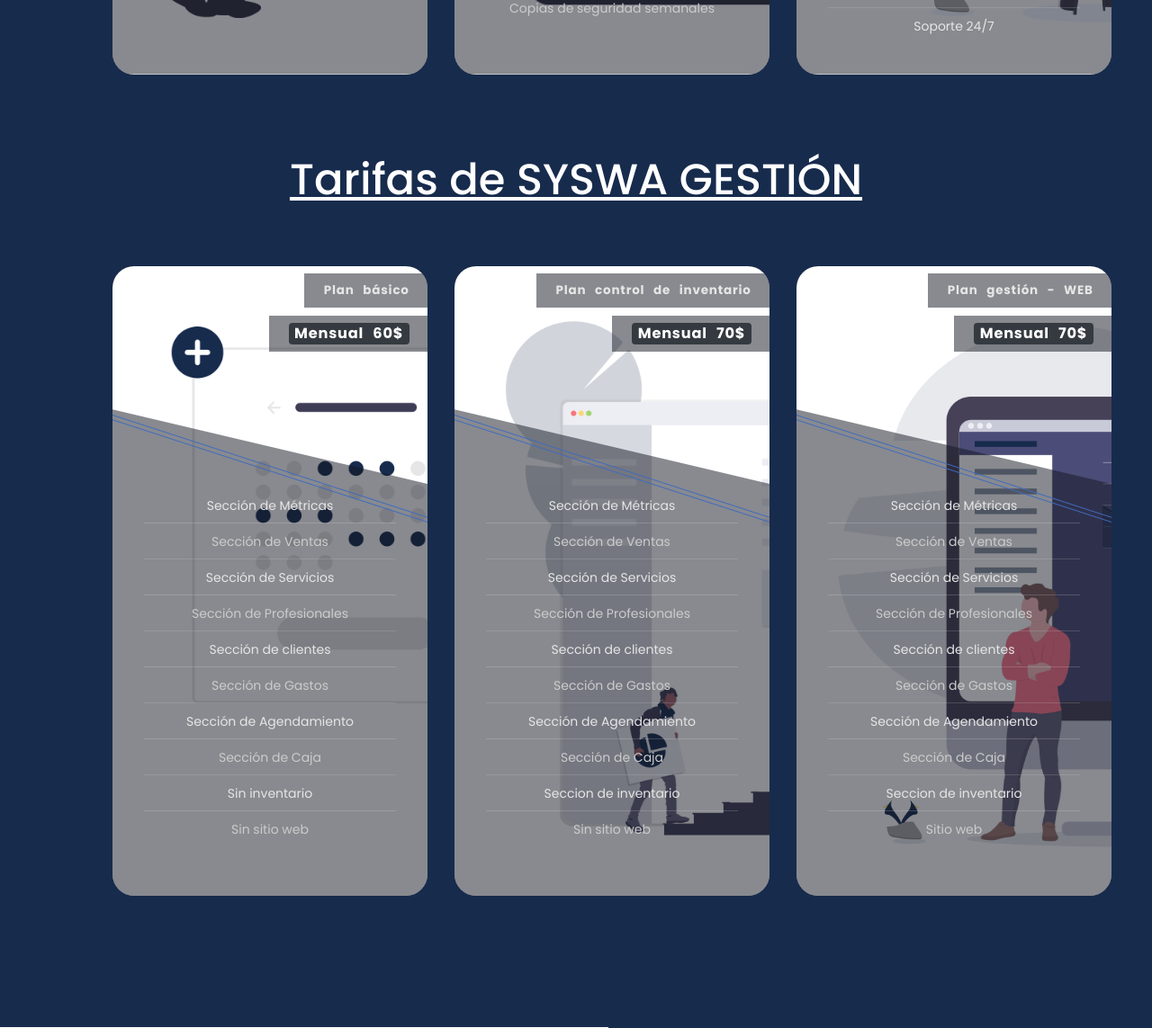
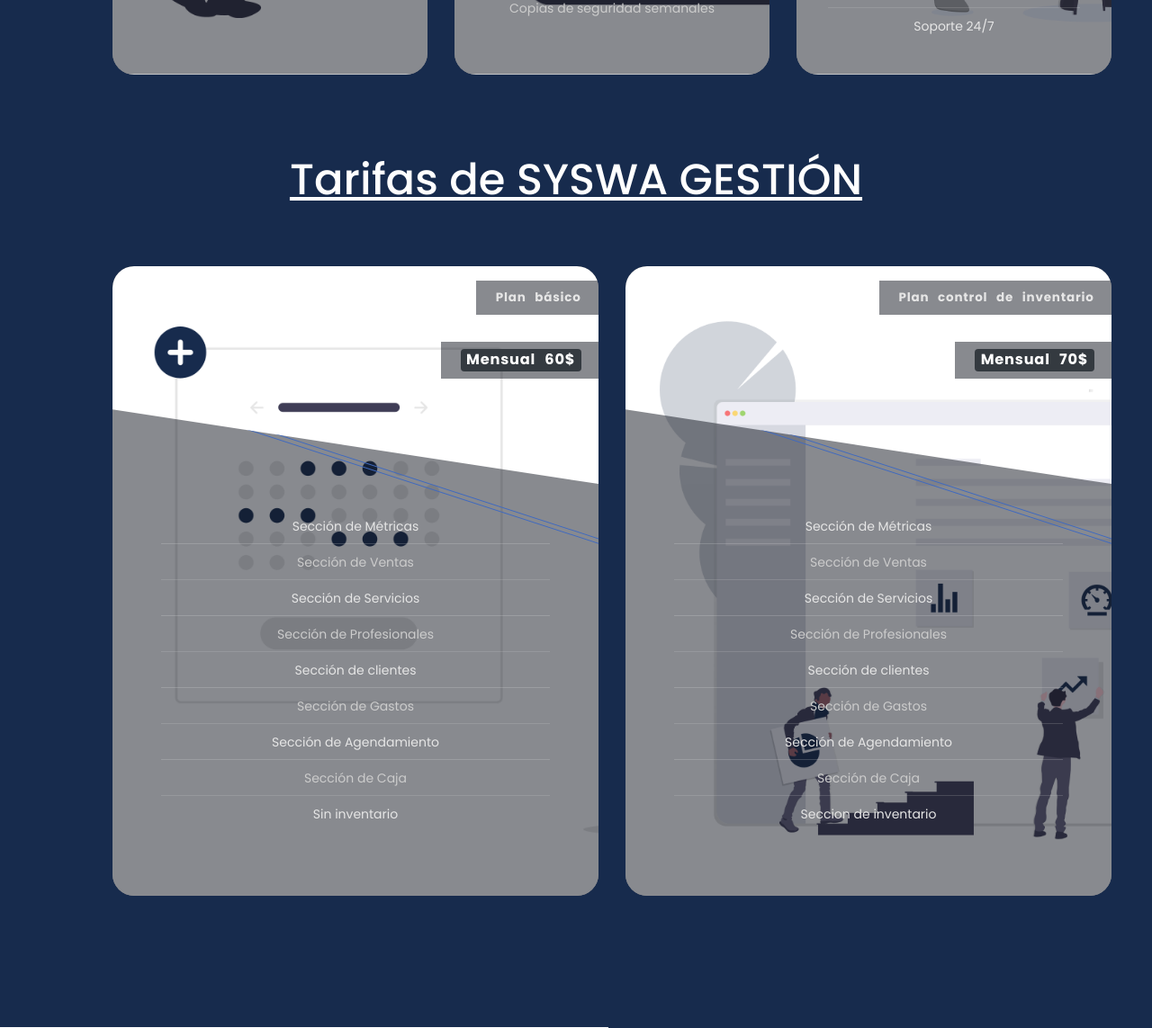
Before and after one commit to carlos349/syswa-web, a PHP site: page /servicios in a window 1280 px wide. Shown: the part 1220-2363 px from the top of the page at 90% size. Run offline with PHP 8.4, Linux system fonts and the light colour scheme; some libraries are stand-ins or nearby versions.

Commit message:
Ready changes

```diff
--- a/footer.php
+++ b/footer.php
@@ -3,45 +3,31 @@
 	<footer class="footer" >
 		<div class="container" >
 			<div class="row">
-
 				<div class="col-lg-4">
-
 					<!-- Footer Intro -->
 					<div class="footer_intro">
-
 						<!-- Logo -->
 						<div class="logo footer_logo">
 							<a href="#" >
 								<img style="width: 260px;height:60px;filter: drop-shadow(rgba(0, 0, 0, 0.2) 1px 1px 1px) drop-shadow(rgba(0, 0, 0, 0.2) 0px 0px 2px);margin-left:-40px;" src="views/images/syswa-imagotipo-2.png" alt="Logo syswa">
 							</a>
 						</div>
-
 						<p>Digitaliza tu idea.</p>
-
 						<!-- Social -->
 						<div class="footer_social">
 							<ul>
-								<li>
-								<a href="https://www.instagram.com/syswanet/?hl=es-la" target="_blank"> <i class="fab fa-instagram"> @syswanet</i> </a>
+								<li><a href="https://www.instagram.com/syswanet/?hl=es-la" target="_blank"> <i class="fab fa-instagram"> @syswanet</i> </a>
 								</li>
-
 								<li><a href="https://www.linkedin.com/company/syswa" target="_blank"><i class="fab fa-linkedin"></i></a></li>
-
 							</ul>
 						</div>
-
 						<!-- Copyright -->
-						<div class="footer_cr">
-							Copyright &copy;Todos los derechos reservados
-							<!-- Link back to Colorlib can't be removed. Template is licensed under CC BY 3.0. --></div>
-
+						<div class="footer_cr">Copyright &copy;Todos los derechos reservados </div>
 					</div>
-
 				</div>
 
 				<!-- Footer Services -->
 				<div class="col-lg-2">
-
 					<div class="footer_col">
 						<div class="footer_col_title">Servicios</div>
 						<ul>
@@ -50,12 +36,10 @@
 							<li><a href="servicios">SYSWA Gestión</a></li>
 						</ul>
 					</div>
-
 				</div>
 
 				<!-- Footer Menu -->
 				<div class="col-lg-2">
-
 					<div class="footer_col">
 						<div class="footer_col_title">Menu</div>
 						<ul>
@@ -66,12 +50,10 @@
 							<li><a href="contacto">Contacto</a></li>
 						</ul>
 					</div>
-
 				</div>
 
 				<!-- Footer About -->
 				<div class="col-lg-2">
-
 					<div class="footer_col">
 						<div class="footer_col_title">Nosotros</div>
 						<ul>
@@ -80,7 +62,20 @@
 							<li><a href="contacto">Soporte</a></li>
 						</ul>
 					</div>
+				</div>
 
+				<!-- Footer About -->
+				<div class="col-lg-2">
+					<div class="footer_col">
+						<div class="footer_col_title">Contacto</div>
+						<ul>
+							<li>syswainfo@gmail.com</li>
+							<li>Aragua, venezuela</li>
+							<li>+54 0424 320 3108</li>
+							<li>Santiago, Chile</li>
+							<li>+56 9 8582 6974</li>
+						</ul>
+					</div>
 				</div>
 
 				<!-- Footer Community -->
--- a/index.php
+++ b/index.php
@@ -75,7 +75,7 @@
 			<div class="row">
 				<div class="col-lg-4">
 					<div class="icon_box_title">
-						<h1 >Construimos sitios a tu medida. Gestionamos tu negocio.</h1>
+						<h1 >Construimos sitios web a tu medida. Gestionamos tu negocio.</h1>
 					</div>
 					<div class="button features_button trans_200">
 						<a href="servicios" class="trans_200">Descubre más</a>
--- a/nosotros.php
+++ b/nosotros.php
@@ -95,7 +95,7 @@
 								<p style="color: #fff;text-align:justify;">En K&K Pretty Nails estamos absolutamente satisfechos con el trabajo realizado por el equipo de Syswa fueron súper receptivos con nuestras solicitudes y las plasmaron perfectamente en nuestro sitio web. En cuanto al tiempo de respuesta fueron muy eficientes en las entragas. <br> <br>Además estamos encantados con el diseño que aplicaron al sitio web, puesto que captaron la esencia de nuestra empresa enteramente. <br><br>Los recomiento encarecidamente, son garantía de calidad en sus servicios.</p>
 								<div class="person d-flex flex-row">
 									<div class="person_image">
-										<img src="views/images/person_1.png" alt="">
+										<img src="views/images/logokk.png" alt="">
 									</div>
 									<div class="person_meta">
 										<div class="person_name" style="color: #fff;">Katriel Capacho</div>
@@ -105,7 +105,7 @@
 							</div>
 
 							<!-- Vertical Slider Item -->
-							<div class="v_slider_item">
+							<!-- <div class="v_slider_item">
 								<span style="color: #fff;">“</span>
 								<p style="color: #fff;">Etiam nec odio vestibulum est mattis effic iturut magna. Pelle ntesque sit am et tellus blandit. Etiam nec odio vestibul. Etiam nec odio vestibulum est mattis effic iturut. Etiam nec odio vestibulum est mattis effic iturut magna. Pelle ntesque sit am et tellus blandit. Etiam nec odio vestibul. Etiam nec odio vestibulum est mattis effic iturut.</p>
 								<div class="person d-flex flex-row">
@@ -117,7 +117,7 @@
 										<div class="person_title" >Diseños y confecciones ALEO</div>
 									</div>
 								</div>
-							</div>
+							</div> -->
 
 						</div>
 					</div>
--- a/send.php
+++ b/send.php
@@ -43,7 +43,7 @@
                     <center>
                     <div style="width:60%;">
                         <center>
-                        <p style="text-align:center;font-size:12px;"> +56 9 7262 8949 &nbsp;&nbsp;   syswainfo@gmail.com</p>
+                        <p style="text-align:center;font-size:12px;"> +56 9 8582 6974 &nbsp;&nbsp;   syswainfo@gmail.com</p>
                         <p style="text-align:center;font-size:12px;">Te atendemos todos los dias, solo contáctanos.</p>
                         <a href="http://syswa.net" style="color:#172b4d;text-decoration: none;" style="text-align:center;margin-top:12px;"><strong>Syswa.net</strong></a>&nbsp;&nbsp;
                         <a href="https://www.instagram.com/syswanet/" style="color:#172b4d;text-decoration: none;" style="text-align:center;margin-top:12px;"><strong>@syswanet</strong></a>
@@ -107,7 +107,7 @@
                         Swal.fire({
                         icon: "success",
                         title: "¡Listo!",
-                        text: "Pronto te enviaremos, información sobre nuevos productos.",
+                        text: "Pronto te enviaremos información sobre nuevos productos.",
                         showClass: {
                             popup: "animate__animated animate__fadeInDown"
                             },
@@ -205,7 +205,7 @@
                     <center>
                     <div style="width:60%;">
                         <center>
-                        <p style="text-align:center;font-size:12px;"> +56 9 7262 8949 &nbsp;&nbsp;   syswainfo@gmail.com</p>
+                        <p style="text-align:center;font-size:12px;"> +56 9 8582 6974 &nbsp;&nbsp;   syswainfo@gmail.com</p>
                         <p style="text-align:center;font-size:12px;">Te atendemos todos los dias, solo contáctanos.</p>
                         <a href="http://syswa.net" style="color:#172b4d;text-decoration: none;" style="text-align:center;margin-top:12px;"><strong>Syswa.net</strong></a>&nbsp;&nbsp;
                         <a href="https://www.instagram.com/syswanet/" style="color:#172b4d;text-decoration: none;" style="text-align:center;margin-top:12px;"><strong>@syswanet</strong></a>
--- a/servicios.php
+++ b/servicios.php
@@ -49,8 +49,16 @@
 									<select name="code" id="" class="styleSelect" style="width:25%;">
 										<option value="+56">+56</option>
 										<option value="+58">+58</option>
-										<option value="+55">+55</option>
+										<option value="+420">+55</option>
 										<option value="+54">+54</option>
+										<option value="+61">+56</option>
+										<option value="+55">+58</option>
+										<option value="+591">+55</option>
+										<option value="+506">+54</option>
+										<option value="+57">+56</option>
+										<option value="+53">+58</option>
+										<option value="+34">+55</option>
+										<option value="+593">+54</option>
 									</select>
 									<input class="input_field reply_form_subject" autocomplete="address-line1" style="width:73%" type="number" placeholder="Teléfono" name="number">
 								</div>
@@ -226,7 +234,7 @@
 				<div class="col-lg-12">
 					<h1 style="color: #fff; text-align: center;padding-bottom: 20px;text-decoration: underline;">Tarifas de SYSWA GESTIÓN</h1>
 				</div>
-				<div class="col-lg-4 service_col">
+				<div class="col-lg-6 service_col">
 					<div class="flip-card-container" style="--hue: 220">
 						<div class="flip-card">
 							<div class="card-front-flip">
@@ -234,9 +242,9 @@
 									<div class="img-bg"></div>
 									<img class="card-img-flip" src="views/images/bg-card-4.png" alt="Brohm Lake">
 									<figcaption><span class="badge badge-dark" style="font-size: 1.2em;">Mensual 60$</span></figcaption>
-									<figcaption class="mt-2">Plan básico</span></figcaption>
+									<figcaption class="mt-3">Plan básico</span></figcaption>
 								</figure>
-								<ul class="card-ul-flip">
+								<ul class="card-ul-flip" style="margin-top:-100px !important;">
 									<li class="card-li-flip">Sección de Métricas</li>
 									<li class="card-li-flip">Sección de Ventas</li>
 									<li class="card-li-flip">Sección de Servicios</li>
@@ -246,7 +254,6 @@
 									<li class="card-li-flip">Sección de Agendamiento</li>
 									<li class="card-li-flip">Sección de Caja</li>
 									<li class="card-li-flip">Sin inventario</li>
-									<li class="card-li-flip">Sin sitio web</li>
 								</ul>
 							</div>
 							<div class="card-back-flip">
@@ -271,7 +278,7 @@
 					</div>
 				</div>
 
-				<div class="col-lg-4 service_col">
+				<div class="col-lg-6 service_col">
 					<div class="flip-card-container" style="--hue: 220">
 						<div class="flip-card">
 							<div class="card-front-flip">
@@ -279,9 +286,9 @@
 									<div class="img-bg"></div>
 									<img class="card-img-flip" src="views/images/bg-card-6.png" alt="Brohm Lake">
 									<figcaption><span class="badge badge-dark" style="font-size: 1.2em;">Mensual 70$</span></figcaption>
-									<figcaption class="mt-2">Plan control de inventario</span></figcaption>
+									<figcaption class="mt-3">Plan control de inventario</span></figcaption>
 								</figure>
-								<ul class="card-ul-flip">
+								<ul class="card-ul-flip" style="margin-top:-100px !important;">
 									<li class="card-li-flip">Sección de Métricas</li>
 									<li class="card-li-flip">Sección de Ventas</li>
 									<li class="card-li-flip">Sección de Servicios</li>
@@ -291,7 +298,6 @@
 									<li class="card-li-flip">Sección de Agendamiento</li>
 									<li class="card-li-flip">Sección de Caja</li>
 									<li class="card-li-flip">Seccion de inventario</li>
-									<li class="card-li-flip">Sin sitio web</li>
 								</ul>
 							</div>
 							<div class="card-back-flip">
@@ -316,50 +322,6 @@
 					</div>
 				</div>
 
-				<div class="col-lg-4 service_col">
-					<div class="flip-card-container" style="--hue: 220">
-						<div class="flip-card">
-							<div class="card-front-flip">
-								<figure class="card-figure-flip">
-									<div class="img-bg"></div>
-									<img class="card-img-flip" src="views/images/bg-card-5.png" alt="Brohm Lake">
-									<figcaption><span class="badge badge-dark" style="font-size: 1.2em;">Mensual 70$</span></figcaption>
-									<figcaption class="mt-2">Plan gestión - WEB</span></figcaption>
-								</figure>
-								<ul class="card-ul-flip">
-									<li class="card-li-flip">Sección de Métricas</li>
-									<li class="card-li-flip">Sección de Ventas</li>
-									<li class="card-li-flip">Sección de Servicios</li>
-									<li class="card-li-flip">Sección de Profesionales</li>
-									<li class="card-li-flip">Sección de clientes</li>
-									<li class="card-li-flip">Sección de Gastos</li>
-									<li class="card-li-flip">Sección de Agendamiento</li>
-									<li class="card-li-flip">Sección de Caja</li>
-									<li class="card-li-flip">Seccion de inventario</li>
-									<li class="card-li-flip">Sitio web</li>
-								</ul>
-							</div>
-							<div class="card-back-flip">
-								<figure class="card-figure-flip">
-									<div class="img-bg"></div>
-									<img class="card-img-flip" src="views/images/bg-card-5.png" alt="Brohm Lake">
-								</figure>
-								<button class="button-card-flip" data-toggle="modal" data-target="#contractModal" onclick="selectContract('Plan gestión - WEB')">Contratar</button>
-								<div class="design-container-flip">
-									<span class="design-flip design--1"></span>
-									<span class="design-flip design--2"></span>
-									<span class="design-flip design--3"></span>
-									<span class="design-flip design--4"></span>
-									<span class="design-flip design--5"></span>
-									<span class="design-flip design--6"></span>
-									<span class="design-flip design--7"></span>
-									<span class="design-flip design--8"></span>
-								</div>
-							</div>
-
-						</div>
-					</div>
-				</div>
 			</div>
 		</div>
 	</div>
--- a/views/css/contact_styles.css
+++ b/views/css/contact_styles.css
@@ -872,10 +872,7 @@
 	color: #fff;
 	line-height: 1;
 }
-.contact_info_container p
-{
-	margin-top: 39px;
-}
+
 .address_container
 {
 	margin-top: 51px;
```
Also changed, not shown: contacto.php (+8 -9 lines), views/images/logokk.png (added).
